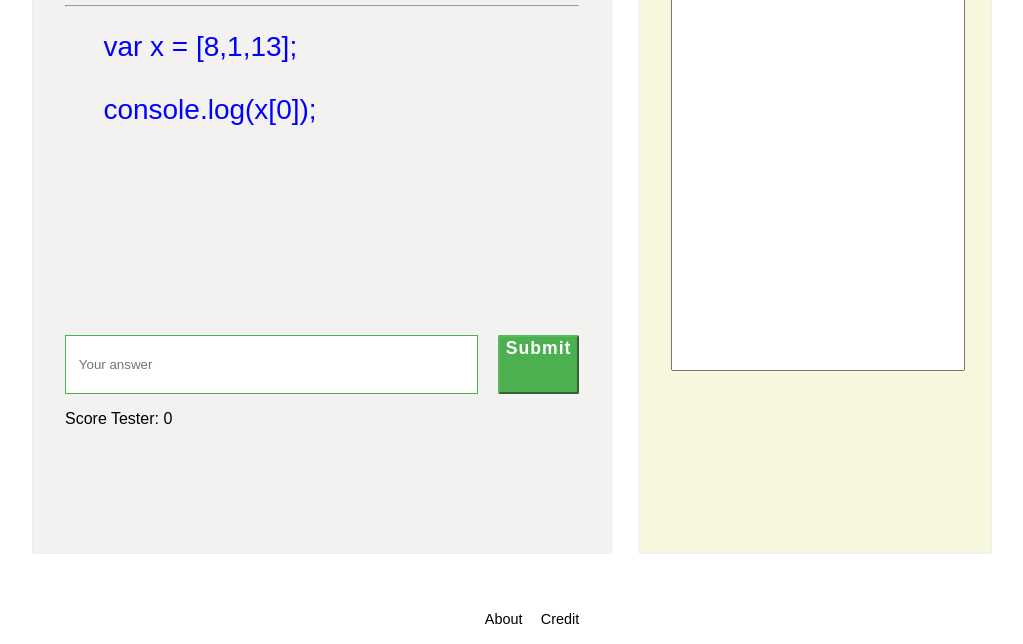
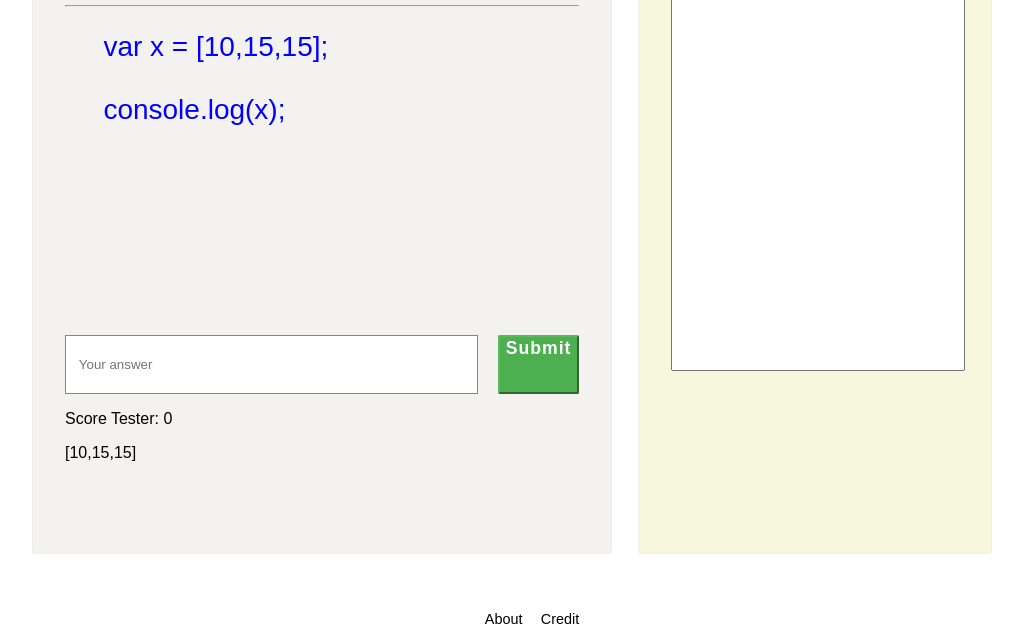
Before and after one commit to vktrwlt/jsQuiz, a plain HTML site: page index.html in a window 1280 px wide. Both pictures are taken after typing "Sample" into the empty fields and a click on the button "Submit". Shown: the part 156-800 px from the top of the page, without its empty margins (128-1151 px from the left). Drawn offline with nearby package versions, Linux system fonts and the light colour scheme.

Commit message:
made random array

```diff
--- a/index.html
+++ b/index.html
@@ -31,7 +31,11 @@
                 <button id="ansButton" onclick="nextQuestion()"> Submit </button>
             </div>
             <!-- end answer -->
-            <div id="test-wrapper"><span>Score Tester: </span><span id="test"></span></div>
+            <div id="test-wrapper">
+              <span>Score Tester: </span>
+              <span id="test"></span>
+              <p id="sol"><p>
+            </div> <!-- test-wrapper -->
         </div>
         <!-- end flex-main -->
 
--- a/js/quiz.js
+++ b/js/quiz.js
@@ -1,54 +1,8 @@
-var arr = [];
-var len = 10;
-
-// generate random # from 1 to 16
-for (var i = 0; i < len; i++) {
-    arr.push(Math.floor((Math.random() * 15) + 1));
-}
-
-//need to refactor this code
-var a = arr[0];
-var b = arr[1];
-var c = arr[2];
-var d = arr[3];
-var e = arr[4];
-var f = arr[5];
-var g = arr[6];
-var h = arr[7];
-
-
-
-
-var quiz = [{
-        "question": "var x = [" + a + "," + b + "," + c + "];" + "<br/> console.log(x);",
-
-        "answer": "[" + [a, b, c] + "]"
-    }, {
-        "question": "var x = [" + a + "," + b + "," + c + "];" + "<br/> console.log(x[0]);",
-
-        "answer": a
-    }, {
-        "question": "var x = [" + a + "," + b + "," + c + "];" + "<br/> console.log(x[1]);",
-
-        "answer": b
-    }, {
-        "question": "var x = [" + a + "," + b + "," + c + "];" + "<br/> console.log(x[2]);",
-
-        "answer": c
-    }, {
-        "question": "var x = [" + a + "," + b + "," + c + "];" + "<br/> x[0] = x[1]; <br/> console.log(x);",
-
-        "answer": "[" + [b, b, c] + "]"
-    }
-
-
-
-];
 
 var currentQuestion = 0;
 var score = 0;
 var answer = document.getElementById("ans");
-
+var quiz = {};
 //Press Enter key to submit answer
 $("#ans").keypress(function(e) {
     if (e.which == 13) {
@@ -104,13 +58,20 @@ function tutorial() {
 
 
 function loadQuestion() {
+   quiz = [{
+          "question": "var x = 1; <br/> console.log(x);",
 
+          "answer": "1"
+      }];
     document.getElementById("question").innerHTML = quiz[currentQuestion]["question"];
 
 }
 
 
 function nextQuestion() {
+
+
+
     answer = document.getElementById("ans").value;
 
     //Check if input is the answer, if so +1 to score.
@@ -132,10 +93,62 @@ function nextQuestion() {
     if (currentQuestion == quiz.length) {
         currentQuestion = 0;
     }
+    randomQuestion();
+    document.getElementById("question").innerHTML = quiz[currentQuestion]["question"];
+    document.getElementById("sol").innerHTML = quiz[currentQuestion]["answer"];
+}
 
-    loadQuestion();
+function randomQuestion(){
+  var arr = [];
+  var len = 10;
 
+  // generate random # from 1 to 16
+  for (var i = 0; i < len; i++) {
+      arr.push(Math.floor((Math.random() * 15) + 1));
+  }
+
+  //need to refactor this code
+  var a = arr[0];
+  var b = arr[1];
+  var c = arr[2];
+  var d = arr[3];
+  var e = arr[4];
+  var f = arr[5];
+  var g = arr[6];
+  var h = arr[7];
+
+
+
+
+   quiz = [{
+          "question": "var x = [" + a + "," + b + "," + c + "];" + "<br/> console.log(x);",
+
+          "answer": "[" + [a, b, c] + "]"
+      }, {
+          "question": "var x = [" + a + "," + b + "," + c + "];" + "<br/> console.log(x[0]);",
+
+          "answer": a
+      }, {
+          "question": "var x = [" + a + "," + b + "," + c + "];" + "<br/> console.log(x[1]);",
+
+          "answer": b
+      }, {
+          "question": "var x = [" + a + "," + b + "," + c + "];" + "<br/> console.log(x[2]);",
+
+          "answer": c
+      }, {
+          "question": "var x = [" + a + "," + b + "," + c + "];" + "<br/> x[0] = x[1]; <br/> console.log(x);",
+
+          "answer": "[" + [b, b, c] + "]"
+      }
+
+
+
+  ];
 }
+
+
+
 // insert code for popup and retry button
 function endGame() {
 
```
